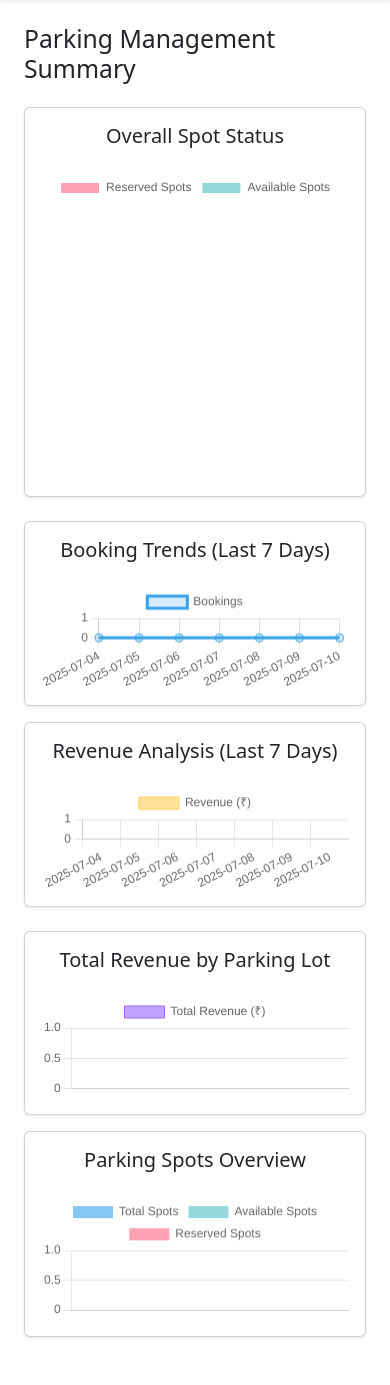
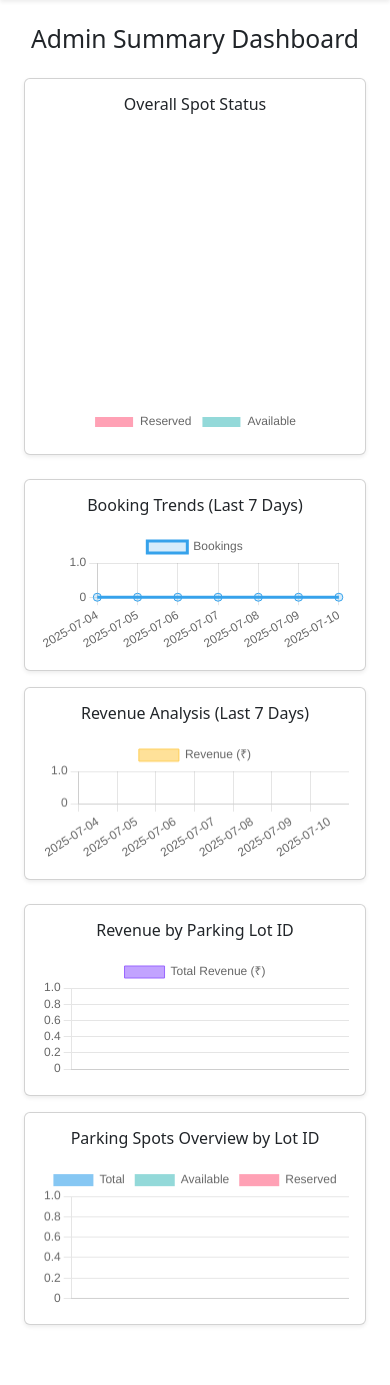
Before and after one commit to 24f1001715/vehicle-parking-app, a Flask app: page /admin/summary in a window 390 px wide. Shown: the part 56-1441 px from the top of the page. After the commit the page ends 1382 px from the top, so only its background shows below. Run offline with Flask 3, Linux system fonts and the light colour scheme; the visitor is signed in with stand-in values (Sample User, id 1); data that the repository does not hold is empty.

Commit message:
Milestone-VP  minor-UI-update

```diff
--- a/controllers/admin_routes.py
+++ b/controllers/admin_routes.py
@@ -83,7 +83,7 @@
 @admin_required
 def summary():
     lots = ParkingLot.query.all()
-
+    lot_ids = [lot.id for lot in lots]
     lot_names = []
     total_spots = []
     available_spots = []
@@ -136,6 +136,7 @@
 
     return render_template(
         'admin/summary.html',
+        lot_ids=lot_ids,
         lot_names=lot_names,
         total_spots=total_spots,
         reserved_spots=reserved_spots,
--- a/models/models.py
+++ b/models/models.py
@@ -95,8 +95,8 @@
             db.session.add(admin)
 
         user_data = [
+            ("vidhya@example.com", "Vidhya"),
             ("vicky@example.com", "Vicky"),
-            ("arjun@example.com", "Arjun"),
             ("meera@example.com", "Meera"),
             ("rahul@example.com", "Rahul"),
             ("ananya@example.com", "Ananya"),
--- a/templates/admin/base_admin.html
+++ b/templates/admin/base_admin.html
@@ -21,20 +21,21 @@
       position: relative;
     }
 
-    /* Short separator between nav items */
+    /* Short separator between nav items (only visible on md+ screens) */
+    @media (min-width: 992px) {
       .navbar-nav .nav-item.border-right-short::after {
         content: "";
         position: absolute;
         right: 0;
-      top: 15%;           /* Push separator slightly down */
-      height: 70%;        /* Shorter height */
+        top: 15%;
+        height: 70%;
         width: 1px;
         background-color: #dee2e6;
       }
 
-    /* Prevent last item from showing separator */
       .navbar-nav .nav-item:last-child::after {
         display: none;
+      }
     }
   </style>
 </head>
--- a/templates/admin/summary.html
+++ b/templates/admin/summary.html
@@ -3,73 +3,65 @@
 
 {% block content %}
 <div class="container mt-4">
+  <h2 class="mb-4 text-center">Admin Summary Dashboard</h2>
 
-  <h2 class="mb-4">Parking Management Summary</h2>
-
-  <!-- Row 1: Doughnut + Booking Trend -->
+  <!-- Row 1: Spot Status | Booking Trend -->
   <div class="row g-4 mb-3">
-    <!-- Doughnut Chart -->
-    <div class="col-12 col-md-6">
-      <div class="card h-100 shadow-sm position-relative">
+    <div class="col-12 col-md-3">
+      <div class="card shadow-sm h-100">
         <div class="card-body">
-          <h5 class="card-title text-center mb-4">Overall Spot Status</h5>
-          <canvas id="pieChart" height="120"></canvas>
+          <h6 class="card-title text-center mb-3">Overall Spot Status</h6>
+          <canvas id="pieChart" height="160"></canvas>
         </div>
       </div>
     </div>
-
-    <!-- Booking Trends Line Chart -->
-    <div class="col-12 col-md-6">
-      <div class="card h-100 shadow-sm position-relative">
+    <div class="col-12 col-md-9">
+      <div class="card shadow-sm h-100">
         <div class="card-body">
-          <h5 class="card-title text-center mb-4">Booking Trends (Last 7 Days)</h5>
-          <canvas id="bookingTrendChart" height="100"></canvas>
+          <h6 class="card-title text-center mb-3">Booking Trends (Last 7 Days)</h6>
+          <canvas id="bookingTrendChart" height="120"></canvas>
         </div>
       </div>
     </div>
   </div>
 
-  <!-- Row 2: Revenue Charts -->
+  <!-- Row 2: Revenue by Day | Revenue by Lot -->
   <div class="row g-4 mb-3">
-    <!-- Revenue by Day -->
     <div class="col-12 col-md-6">
-      <div class="card h-100 shadow-sm position-relative">
+      <div class="card shadow-sm h-100">
         <div class="card-body">
-          <h5 class="card-title text-center mb-4">Revenue Analysis (Last 7 Days)</h5>
-          <canvas id="revenueChart" height="100"></canvas>
+          <h6 class="card-title text-center mb-3">Revenue Analysis (Last 7 Days)</h6>
+          <canvas id="revenueChart" height="120"></canvas>
         </div>
       </div>
     </div>
-
-    <!-- Revenue by Lot -->
     <div class="col-12 col-md-6">
-      <div class="card h-100 shadow-sm position-relative">
+      <div class="card shadow-sm h-100">
         <div class="card-body">
-          <h5 class="card-title text-center mb-4">Total Revenue by Parking Lot</h5>
-          <canvas id="lotRevenueChart" height="100"></canvas>
+          <h6 class="card-title text-center mb-3">Revenue by Parking Lot ID</h6>
+          <canvas id="lotRevenueChart" height="120"></canvas>
         </div>
       </div>
     </div>
   </div>
 
-  <!-- Row 3: Parking Spots Overview -->
+  <!-- Row 3: Parking Spot Overview -->
   <div class="row g-4 mb-5">
     <div class="col-12">
-      <div class="card h-100 shadow-sm position-relative">
+      <div class="card shadow-sm h-100">
         <div class="card-body">
-          <h5 class="card-title text-center mb-4">Parking Spots Overview</h5>
-          <canvas id="barChart" height="120"></canvas>
+          <h6 class="card-title text-center mb-3">Parking Spots Overview by Lot ID</h6>
+          <canvas id="barChart" height="140"></canvas>
         </div>
       </div>
     </div>
   </div>
-
 </div>
 
 <script src="https://cdn.jsdelivr.net/npm/chart.js"></script>
 
 <script>
-  const lotNames = {{ lot_names | tojson }};
+  const lotIds = {{ lot_ids | tojson }};
   const totalSpots = {{ total_spots | tojson }};
   const reservedSpots = {{ reserved_spots | tojson }};
   const availableSpots = {{ available_spots | tojson }};
@@ -78,28 +70,10 @@
   const revenues = {{ revenues | tojson }};
   const revenuePerLot = {{ revenue_per_lot | tojson }};
 
-  // Parking Spots Overview (Bar Chart)
-  new Chart(document.getElementById('barChart'), {
-    type: 'bar',
-    data: {
-      labels: lotNames,
-      datasets: [
-        { label: 'Total Spots', data: totalSpots, backgroundColor: 'rgba(54, 162, 235, 0.6)' },
-        { label: 'Available Spots', data: availableSpots, backgroundColor: 'rgba(75, 192, 192, 0.6)' },
-        { label: 'Reserved Spots', data: reservedSpots, backgroundColor: 'rgba(255, 99, 132, 0.6)' }
-      ]
-    },
-    options: {
-      responsive: true,
-      scales: { y: { beginAtZero: true } }
-    }
-  });
-
-  // Doughnut Chart
   new Chart(document.getElementById('pieChart'), {
     type: 'doughnut',
     data: {
-      labels: ['Reserved Spots', 'Available Spots'],
+      labels: ['Reserved', 'Available'],
       datasets: [{
         data: [
           reservedSpots.reduce((a, b) => a + b, 0),
@@ -108,10 +82,12 @@
         backgroundColor: ['rgba(255, 99, 132, 0.6)', 'rgba(75, 192, 192, 0.6)']
       }]
     },
-    options: { responsive: true }
+    options: {
+      responsive: true,
+      plugins: { legend: { position: 'bottom' } }
+    }
   });
 
-  // Booking Trends
   new Chart(document.getElementById('bookingTrendChart'), {
     type: 'line',
     data: {
@@ -132,7 +108,6 @@
     }
   });
 
-  // Revenue per Day
   new Chart(document.getElementById('revenueChart'), {
     type: 'bar',
     data: {
@@ -151,11 +126,10 @@
     }
   });
 
-  // Revenue by Lot
   new Chart(document.getElementById('lotRevenueChart'), {
     type: 'bar',
     data: {
-      labels: lotNames,
+      labels: lotIds,
       datasets: [{
         label: 'Total Revenue (₹)',
         data: revenuePerLot,
@@ -169,5 +143,21 @@
       scales: { y: { beginAtZero: true } }
     }
   });
+
+  new Chart(document.getElementById('barChart'), {
+    type: 'bar',
+    data: {
+      labels: lotIds,
+      datasets: [
+        { label: 'Total', data: totalSpots, backgroundColor: 'rgba(54, 162, 235, 0.6)' },
+        { label: 'Available', data: availableSpots, backgroundColor: 'rgba(75, 192, 192, 0.6)' },
+        { label: 'Reserved', data: reservedSpots, backgroundColor: 'rgba(255, 99, 132, 0.6)' }
+      ]
+    },
+    options: {
+      responsive: true,
+      scales: { y: { beginAtZero: true } }
+    }
+  });
 </script>
 {% endblock %}
```
Also changed, not shown: templates/user/base_user.html (+5 -5 lines), templates/user/home.html (+42 -0 lines), templates/user/summary.html (+30 -32 lines). Lines whose indentation alone changed are shown as unchanged.
